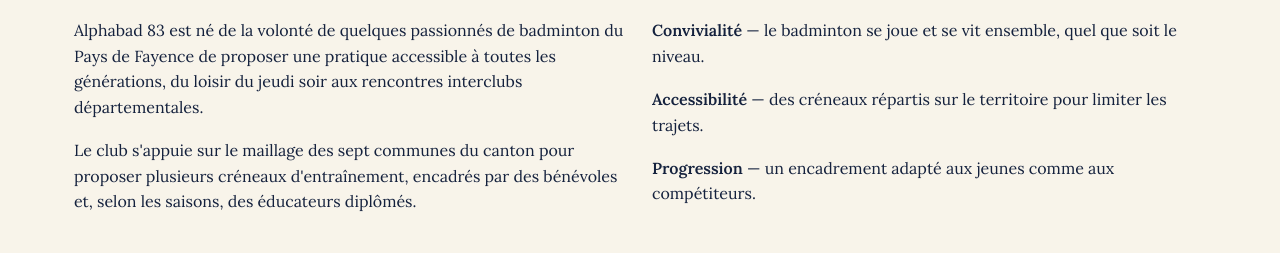
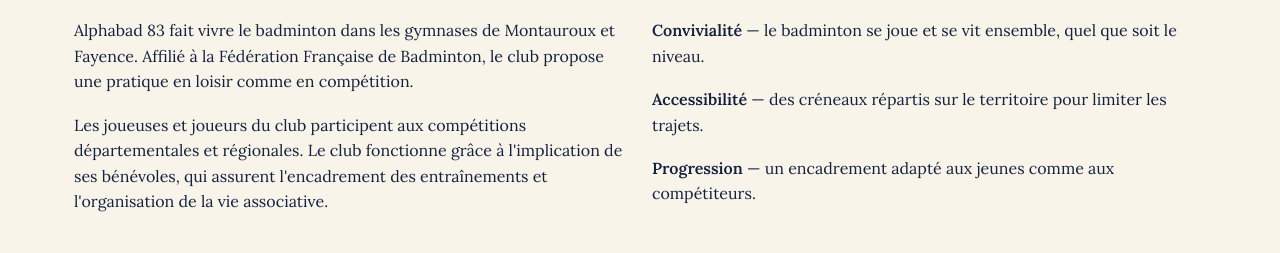
Before and after one commit to alphabad83/alphabad83, an Eleventy site: page src/le-club.njk in a window 1280 px wide. Shown: the part 547-800 px from the top of the page. Built offline with nearby package versions, Linux system fonts and the light colour scheme; Eleventy itself is replaced by a stand-in of ours; files that its build step writes are made by us from their sources; a web font is replaced by a local one.

Commit message:
Update le-club.njk

```diff
--- a/src/le-club.njk
+++ b/src/le-club.njk
@@ -14,9 +14,9 @@
 <section class="section">
   <div class="wrap grid grid--2" style="align-items:start">
     <div>
-      <h2>Notre histoire</h2>
-      <p>Alphabad 83 est né de la volonté de quelques passionnés de badminton du Pays de Fayence de proposer une pratique accessible à toutes les générations, du loisir du jeudi soir aux rencontres interclubs départementales.</p>
-      <p>Le club s'appuie sur le maillage des sept communes du canton pour proposer plusieurs créneaux d'entraînement, encadrés par des bénévoles et, selon les saisons, des éducateurs diplômés.</p>
+        <h2>Notre histoire</h2>
+   <p>Alphabad 83 fait vivre le badminton dans les gymnases de Montauroux et Fayence. Affilié à la Fédération Française de Badminton, le club propose une pratique en loisir comme en compétition.</p>
+   <p>Les joueuses et joueurs du club participent aux compétitions départementales et régionales. Le club fonctionne grâce à l'implication de ses bénévoles, qui assurent l'encadrement des entraînements et l'organisation de la vie associative.</p>
     </div>
     <div>
       <h2>Nos valeurs</h2>
```
